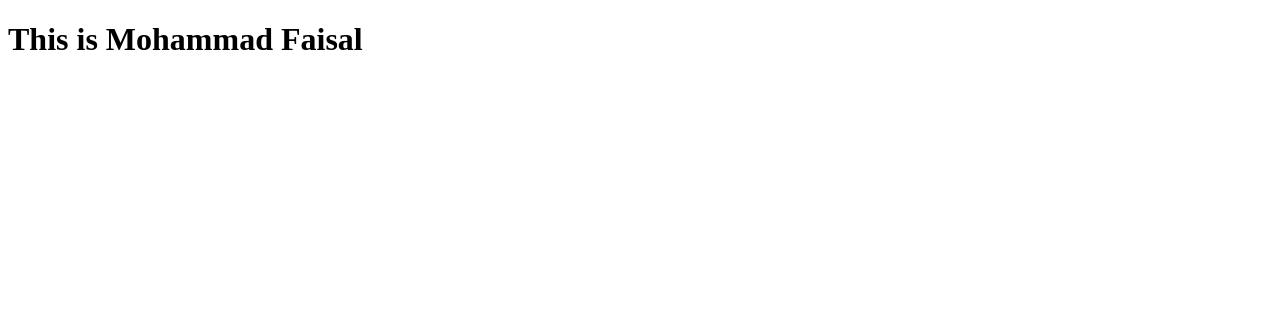
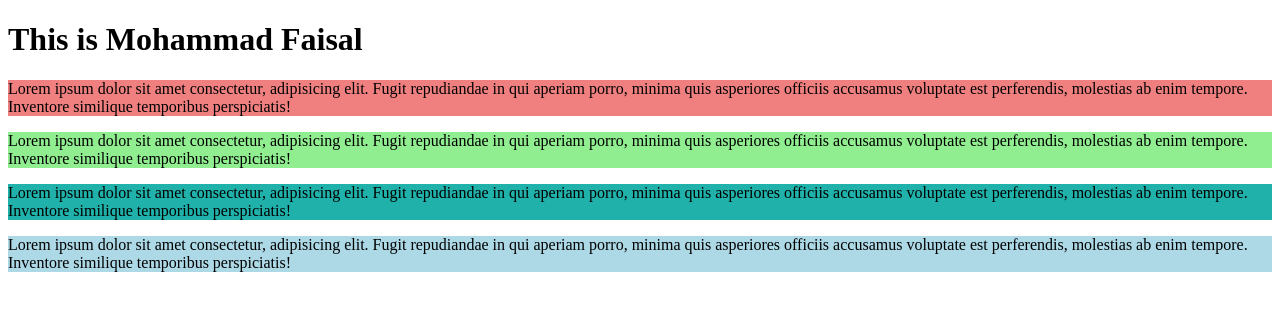
Before and after one commit to 25faisal99/first-project, a plain HTML site: page last project/index.html in a window 1280 px wide. Drawn offline with Linux system fonts and the light colour scheme.

Commit message:
Update index.html
ptag

```diff
--- a/last project/index.html
+++ b/last project/index.html
@@ -5,9 +5,15 @@
     <meta http-equiv="X-UA-Compatible" content="IE=edge">
     <meta name="viewport" content="width=device-width, initial-scale=1.0">
     <title>HTML</title>
-    <link rel="stylesheet" href="/last project/style.css">
+    <link rel="stylesheet" href="./style.css">
 </head>
 <body>
     <h1>This is Mohammad Faisal</h1>
+     <div class="ptag">
+        <p style="background-color: lightcoral; ">Lorem ipsum dolor sit amet consectetur, adipisicing elit. Fugit repudiandae in qui aperiam porro, minima quis asperiores officiis accusamus voluptate est perferendis, molestias ab enim tempore. Inventore similique temporibus perspiciatis!</p>
+        <p style="background-color: lightgreen;">Lorem ipsum dolor sit amet consectetur, adipisicing elit. Fugit repudiandae in qui aperiam porro, minima quis asperiores officiis accusamus voluptate est perferendis, molestias ab enim tempore. Inventore similique temporibus perspiciatis!</p>
+        <p style="background-color: lightseagreen;">Lorem ipsum dolor sit amet consectetur, adipisicing elit. Fugit repudiandae in qui aperiam porro, minima quis asperiores officiis accusamus voluptate est perferendis, molestias ab enim tempore. Inventore similique temporibus perspiciatis!</p>
+        <p style="background-color: lightblue"> Lorem ipsum dolor sit amet consectetur, adipisicing elit. Fugit repudiandae in qui aperiam porro, minima quis asperiores officiis accusamus voluptate est perferendis, molestias ab enim tempore. Inventore similique temporibus perspiciatis!</p>
+    </div>
 </body>
 </html>
```
